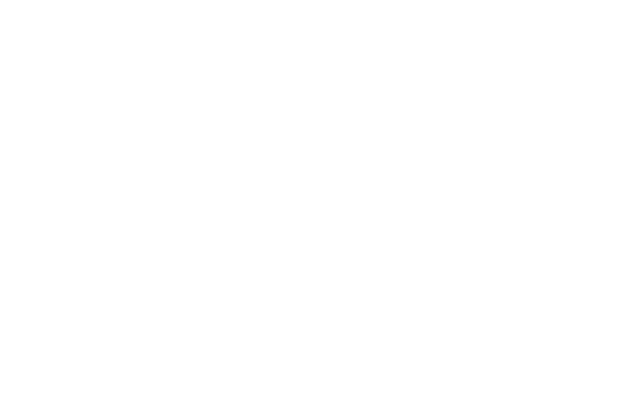
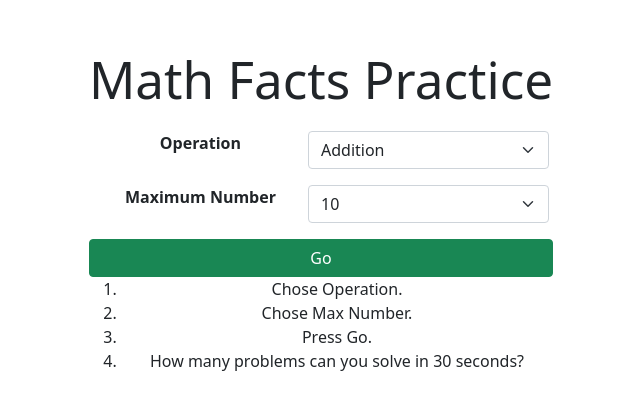
Before and after one commit to OliverCr11/proyects, a React (Vite) app: page /math-facts in a window 1280 px wide. Shown: the part 192-602 px from the top of the page, without its empty margins (319-959 px from the left). Built offline with nearby package versions, Linux system fonts and the light colour scheme.

Commit message:
funcional pero logica

```diff
--- a/src/components/GameSelection.jsx
+++ b/src/components/GameSelection.jsx
@@ -1,6 +1,6 @@
 import React from "react";
 import { Link } from "react-router-dom";
-import MathFacts from "./MathFacts";
+import MathFacts from "./math-facts/MathFacts";
  function GameSelection(){
     return(
         <div className="container mt-4">
@@ -14,7 +14,7 @@ import MathFacts from "./MathFacts";
                             <h5 className="card-title">Anagram Hunt</h5>
                             <p className="card-text">Do you like Scrablle? Words with Friends? Improve how fast you can recognize anagrams in a word with this neat little game!
                             </p>
-                            <Link to="/anagram-hunt" className="btn btn-succes mt-auto">Play now!</Link>
+                            <Link to="/anagram-hunt" className="btn btn-success mt-auto">Play now!</Link>
                         </div>
                     </div>
                 </div>
--- a/src/components/AnagramHunt.jsx
+++ b/src/components/anagram-hunt/AnagramHunt.jsx
@@ -2,7 +2,7 @@ import React from "react";
 import { useState } from "react";
 
 import WordLegthInput from "./WordLengthInput";
-import Instructions from "./Intructions";
+import AnagramInstructions from "./AnagramIntructions";
 import PlayButton from "./PlayButton";
 const AnagramHunt = () =>{
     const[wordLength,setWordLegth]=useState(5);
@@ -12,7 +12,7 @@ const AnagramHunt = () =>{
             <WordLegthInput
             wordLength={wordLength}
             setWordLegth={setWordLegth}/>
-            <Instructions/>
+            <AnagramInstructions/>
               <PlayButton to={`/games/anagram-hunt/play?length=${wordLength}`} />
         </div>
     )
--- a/src/components/Intructions.jsx
+++ b/src/components/anagram-hunt/AnagramIntructions.jsx
@@ -1,5 +1,5 @@
 import React from "react";
-function Instructions() {
+function AnagramInstructions() {
     return(
         <div>
             <ol>
@@ -10,4 +10,4 @@ function Instructions() {
         </div>
     )
 }
-export default Instructions;
+export default AnagramInstructions;
--- a/src/components/PlayButton.jsx
+++ b/src/components/anagram-hunt/PlayButton.jsx
@@ -3,8 +3,8 @@ import { Link } from "react-router-dom";
 function PlayButton(to) {
     return(
         <div className="d-grid gap2">
-            <link className="btn btn-primary btn-lg" to={to}>
-            Play!</link>
+            <Link className="btn btn-success" to={to}>
+            Play!</Link>
         </div>
     )
 }
--- /dev/null
+++ b/src/components/math-facts/GoButton.jsx
@@ -0,0 +1,10 @@
+import React from "react";
+ import { Link } from "react-router-dom";
+ const GoButton = ({to}) =>{
+    return(
+        <div className="d-grid gad1">
+            <Link className="btn btn-success" to={to}>Go</Link>
+        </div>
+    )
+ }
+ export default GoButton;
--- /dev/null
+++ b/src/components/math-facts/MathFacts.jsx
@@ -0,0 +1,41 @@
+import React from "react";
+import { Link } from "react-router-dom";
+import MathInstructions from "./MathInstructions";
+import GoButton from "./GoButton";
+import SettingSelector from "./SettingSelector";
+const MathFacts=({ operation, setOperation, maxNumber, setMaxNumber })=>{
+    const operations = [
+  ['Addition', '+'],
+  ['Subtraction', '-'],
+  ['Multiplication', 'x'],
+  ['Division', '/']
+    ];
+    const numbers=[];
+    for(let number =2;number <= 100; number++){
+        numbers.push([number,number]);
+    }
+    return(
+        <div className="container mt-4">
+            <h1 className="my-4">Math Facts Practice</h1>
+
+     <div className="row mx-1 my-3">
+        <SettingSelector label="Operation"
+          id="operation"
+          currentValue={operation}
+          setCurrentValue={setOperation}
+          values={operations} />
+      </div>
+      <div className="row mx-1 my-3">
+        <SettingSelector label="Maximum Number"
+          id="max-number"
+          currentValue={maxNumber}
+          setCurrentValue={setMaxNumber}
+          values={numbers} />
+      </div>
+            <GoButton/>
+
+            <MathInstructions/>
+        </div>
+    )
+}
+export default MathFacts;
--- /dev/null
+++ b/src/components/math-facts/MathInstructions.jsx
@@ -0,0 +1,14 @@
+import React from "react";
+const MathInstructions = () => {
+    return(
+        <div>
+            <ol>
+                <li>Chose Operation.</li>
+                <li>Chose Max Number.</li>
+                <li>Press Go.</li>
+                <li>How  many problems can you solve in 30 seconds?</li>
+            </ol>
+        </div>
+    )
+}
+export default MathInstructions;
--- /dev/null
+++ b/src/components/math-facts/SettingSelector.jsx
@@ -0,0 +1,17 @@
+import React from "react";
+import { Fragment } from "react";
+const SettingSelector = ({label,id,values,currentValue,setCurrentValue}) =>{
+     const selectOptions = values.map((value)=>
+    <option value={value[1]} key={value[0].toString()}>{value[0]}</option>
+  );
+
+    return(
+       <Fragment>
+        <label htmlFor={id} className="col fw-bold">{label}</label>
+        <select id={id}
+        value={currentValue}
+        onChange={(e)=>setCurrentValue(e.target.value)} className="col form-select">{selectOptions}</select>
+       </Fragment>
+    )
+}
+export default SettingSelector;
--- a/src/containers/App.jsx
+++ b/src/containers/App.jsx
@@ -1,15 +1,26 @@
-import { BrowserRouter, Routes, Route, Link } from 'react-router-dom';
-import React from 'react';
+import { useState } from 'react';
+import { Routes, Route} from 'react-router-dom';
 import './App.css';
 import GameSelection from '../components/GameSelection';
-import MathFacts from '../components/MathFacts';
-import AnagramHunt from '../components/anagramHunt';
+import MathFacts from '../components/math-facts/MathFacts';
+import AnagramHunt from '../components/anagram-hunt/AnagramHunt';
 function App() {
-
+const [operation, setOperation] = useState('+');
+  const [maxNumber, setMaxNumber] = useState(10);
   return (
     <Routes>
-      <Route path='/games' element={<GameSelection/>}/>
-       <Route path='/math-facts' element={<MathFacts/>}/>
+      <Route path='/' element={<GameSelection/>}/>
+        <Route
+        path='/math-facts'
+        element={
+          <MathFacts
+            operation={operation}
+            setOperation={setOperation}
+            maxNumber={maxNumber}
+            setMaxNumber={setMaxNumber}
+          />
+        }
+      />
       <Route path='/anagram-hunt' element={<AnagramHunt/>}/>
     </Routes>
 
```
Also changed, not shown: src/components/MathFacts.jsx (deleted, +0 -10 lines), src/components/anagram-hunt/WordLengthInput.jsx (renamed from src/components/WordLengthInput.jsx).
